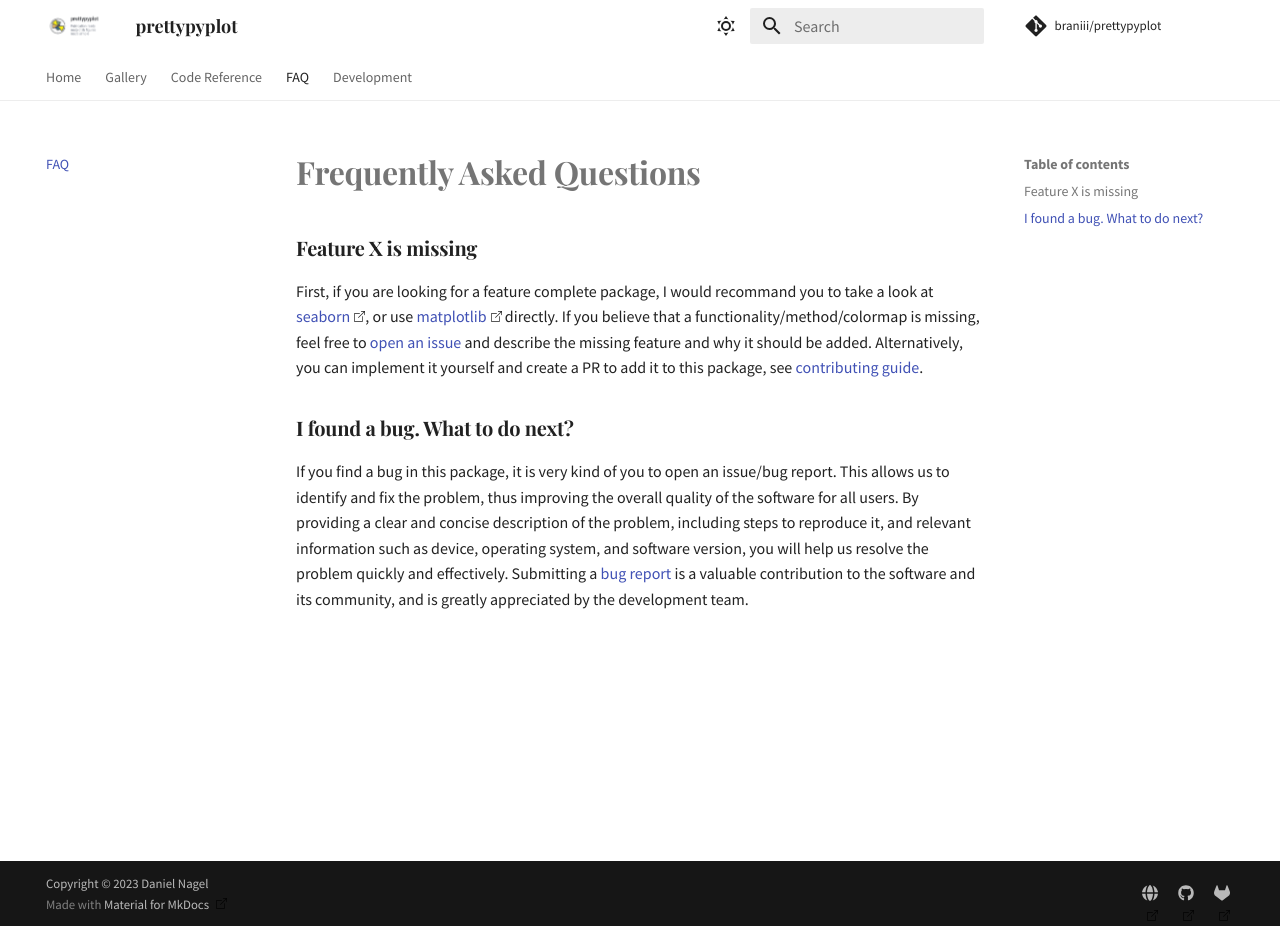
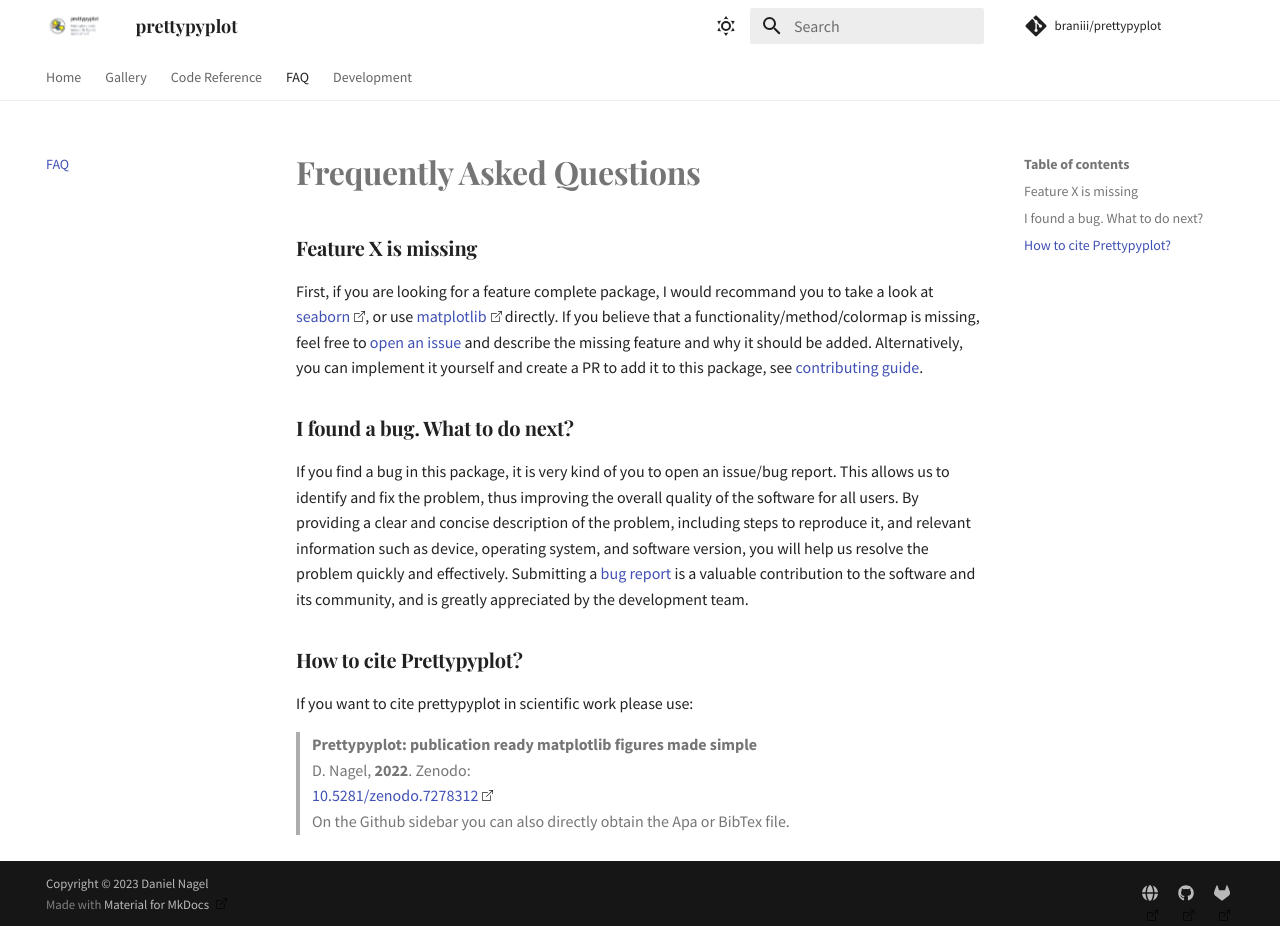
Before and after one commit to braniii/prettypyplot, an MkDocs documentation site: the page built from docs/faq.md, in a window 1280 px wide and 926 px high. Built offline with MkDocs 1.6.1 and Material for MkDocs 9.7.7, drawn with Linux system fonts in a browser that asks for light colours; some web fonts are replaced; comment, search, counter and statistics services are not loaded.

Commit message:
Add how to cite to FAQ.

```diff
--- a/docs/faq.md
+++ b/docs/faq.md
@@ -6,3 +6,10 @@ First, if you are looking for a feature complete package, I would recommand you
 
 ### I found a bug. What to do next?
 If you find a bug in this package, it is very kind of you to open an issue/bug report. This allows us to identify and fix the problem, thus improving the overall quality of the software for all users. By providing a clear and concise description of the problem, including steps to reproduce it, and relevant information such as device, operating system, and software version, you will help us resolve the problem quickly and effectively. Submitting a [bug report](https://github.com/braniii/prettypyplot/issues) is a valuable contribution to the software and its community, and is greatly appreciated by the development team.
+
+### How to cite Prettypyplot?
+If you want to cite prettypyplot in scientific work please use:
+> **Prettypyplot: publication ready matplotlib figures made simple**
+> D. Nagel, **2022**. Zenodo:
+> [10.5281/zenodo.7278312](https://doi.org/10.5281/zenodo.7278312)
+On the Github sidebar you can also directly obtain the Apa or BibTex file.
```
